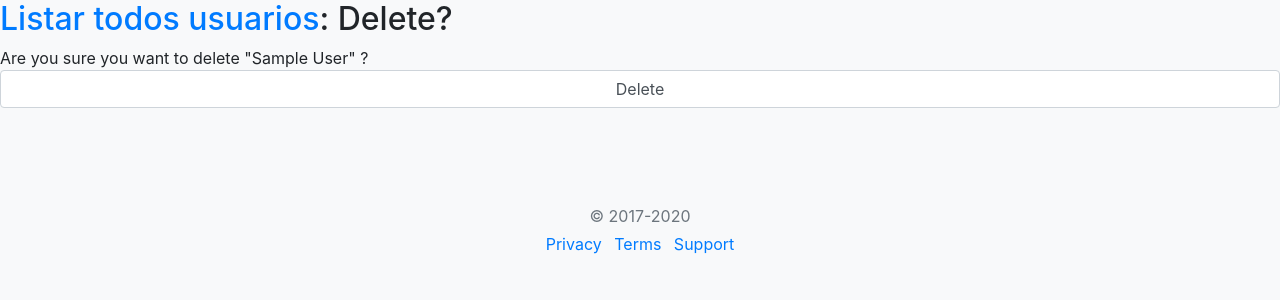
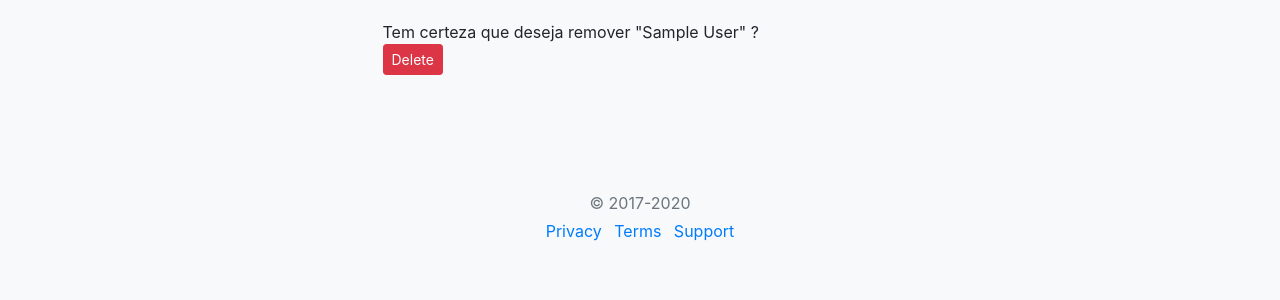
Before and after one commit to wagnerrafa/rh-desafio, a Django app: page /delete/00000000-0000-0000-0000-000000000001/ in a window 1280 px wide. Shown: the part 56-356 px from the top of the page. Run offline with Django 3.2, Linux system fonts and the light colour scheme; tables that the repository leaves empty hold one stand-in row (values such as "Sample post"); some libraries are stand-ins or nearby versions.

Commit message:
limpeza de forms nao usados

```diff
--- a/core/templates/core/employee_confirm_delete.html
+++ b/core/templates/core/employee_confirm_delete.html
@@ -2,11 +2,15 @@
 
 {% block content %}
 
-<h2><a href="{% url 'core:employee_list' %}">Listar todos usuarios</a>: Delete?</h2>
 
-<form method="post">{% csrf_token %}
-    Are you sure you want to delete "{{ object }}" ?<br>
-    <input type="submit" value="Delete" />
-</form>
+<div class="container">
+    <form novalidate method="POST"enctype="multipart/form-data">{% csrf_token%}
+        <div class="form-group">
+            <div class="col-md-6 offset-md-3" id="listar">    Tem certeza que deseja remover "{{ object }}" ?<br>
+                <button class="btn btn-danger btn-sm" value="Delete">Delete</button>
+            </div>
+        </div>
+    </form>
+</div>
 
 {% endblock %}
--- a/core/templates/core/user_form.html
+++ b/core/templates/core/user_form.html
@@ -102,7 +102,7 @@
                 <div class="row">
 
                   <div class="col-md-4">
-                  <button class="btn btn-primary btn-lg btn-block" type="submit">Cadastrar</button>
+                  <button class="btn btn-success btn-lg btn-block" type="submit">Cadastrar</button>
                   </div>
                 </div>
 
```
Also changed, not shown: core/templates/core/company_confirm_delete.html (+9 -5 lines), core/templates/core/department_confirm_delete.html (+9 -5 lines).
